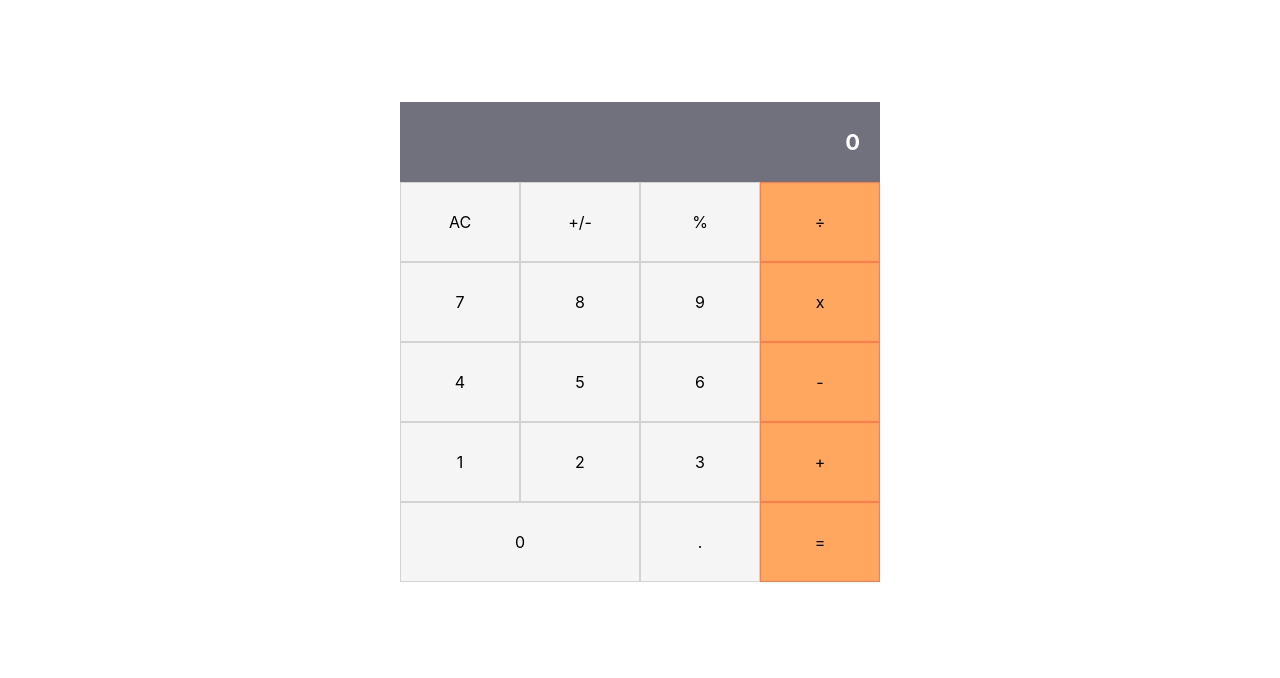
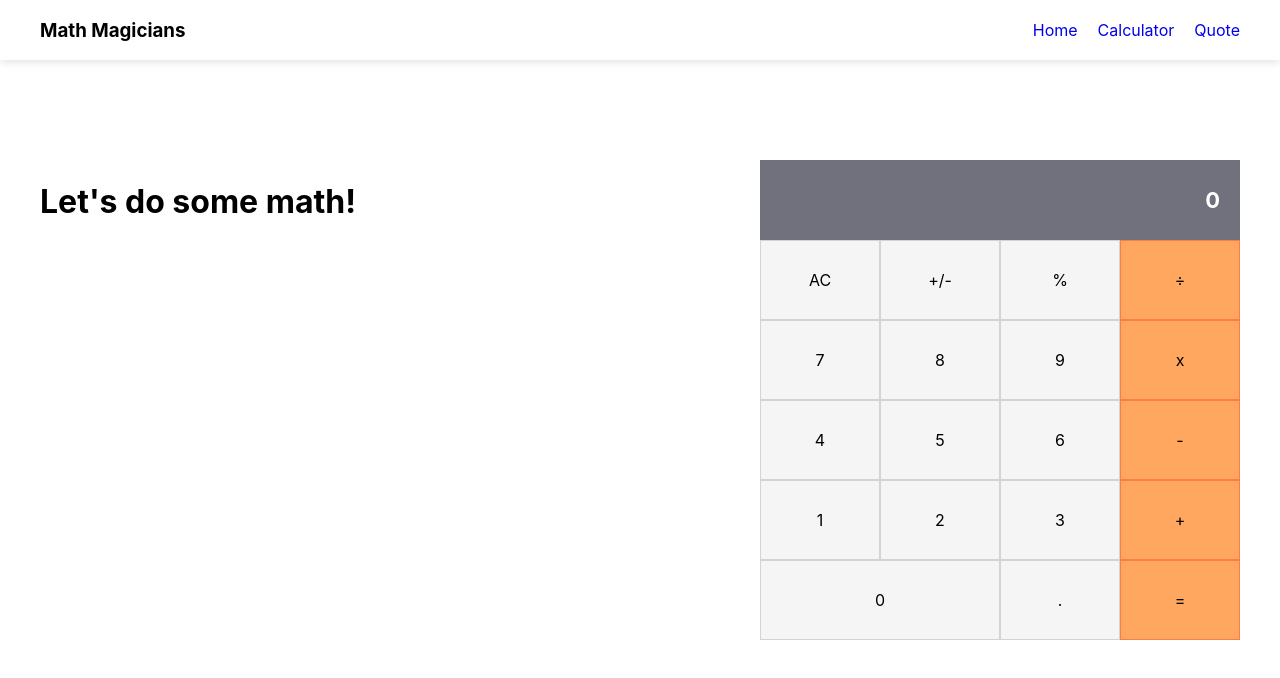
Before and after one commit to fernandorpm/math-magicians, a React (Create React App) app: page /calculator in a window 1280 px wide. Shown: the top 678 px of the page. Built offline with nearby package versions, Linux system fonts and the light colour scheme.

Commit message:
Add quote page, home page, and routes

```diff
--- a/package.json
+++ b/package.json
@@ -10,6 +10,7 @@
     "prop-types": "^15.7.2",
     "react": "^17.0.2",
     "react-dom": "^17.0.2",
+    "react-router-dom": "^5.2.0",
     "react-scripts": "4.0.3",
     "web-vitals": "^1.0.1"
   },
--- a/src/App.css
+++ b/src/App.css
@@ -1,39 +1,40 @@
-.App {
+.navBar {
+  box-shadow: 0 0 10px lightgray;
+}
+
+.navBar * {
+  padding: 0;
+  display: flex;
+  align-items: center;
+  justify-content: space-between;
+  gap: 20px;
+}
+
+.navBar a {
+  text-decoration: none;
+}
+
+.container {
+  max-width: 1200px;
+  margin: 0 auto;
+}
+
+.hasNavbar {
+  padding-top: 100px;
+}
+
+.displayFlex {
+  display: flex;
+  justify-content: space-between;
+}
+
+.quoting {
+  font-size: 40px;
+  font-style: italic;
   text-align: center;
 }
 
-.App-logo {
-  height: 40vmin;
-  pointer-events: none;
+.quoting span {
+  color: #c5c5c5;
+  font-size: 30px;
 }
-
-@media (prefers-reduced-motion: no-preference) {
-  .App-logo {
-    animation: App-logo-spin infinite 20s linear;
-  }
-}
-
-.App-header {
-  background-color: #282c34;
-  min-height: 100vh;
-  display: flex;
-  flex-direction: column;
-  align-items: center;
-  justify-content: center;
-  font-size: calc(10px + 2vmin);
-  color: white;
-}
-
-.App-link {
-  color: #61dafb;
-}
-
-@keyframes App-logo-spin {
-  from {
-    transform: rotate(0deg);
-  }
-
-  to {
-    transform: rotate(360deg);
-  }
-}
--- a/src/App.js
+++ b/src/App.js
@@ -1,11 +1,38 @@
+import React from 'react';
+import {
+  BrowserRouter as Router,
+  Switch,
+  Route,
+} from 'react-router-dom';
+
 import './App.css';
+
+import Navbar from './components/Navbar';
+
+import Home from './pages/Home';
 import Calculator from './components/Calculator';
+import Quote from './pages/Quote';
 
 function App() {
   return (
-    <div className="App">
-      <Calculator />
-    </div>
+    <>
+      <Router>
+        <Navbar />
+        <Switch>
+          <div className="container hasNavbar">
+            <Route path="/calculator">
+              <Calculator />
+            </Route>
+            <Route path="/quote">
+              <Quote />
+            </Route>
+            <Route exact path="/">
+              <Home />
+            </Route>
+          </div>
+        </Switch>
+      </Router>
+    </>
   );
 }
 
--- a/src/components/Calculator.css
+++ b/src/components/Calculator.css
@@ -8,7 +8,6 @@
   grid-template-columns: 120px 120px 120px 120px;
   grid-template-rows: 80px 80px 80px 80px 80px 80px;
   width: fit-content;
-  margin: 8% auto;
 }
 
 .Calculator .Calculator-result {
--- a/src/components/Calculator.js
+++ b/src/components/Calculator.js
@@ -23,6 +23,9 @@ function Calculator() {
   }
 
   return (
+
+    <div className="displayFlex">
+      <h1>Let&apos;s do some math!</h1>
 
       <div className="Calculator">
         <div className="Calculator-result">{display}</div>
@@ -52,6 +55,8 @@ function Calculator() {
         <CalcButton buttonName="=" onClick={handleCalculate} calcObj={calculatorObj} classButton="orangeButton" />
 
       </div>
+
+    </div>
   );
 }
 
--- /dev/null
+++ b/src/components/Navbar.js
@@ -0,0 +1,40 @@
+import React from 'react';
+import { NavLink } from 'react-router-dom';
+
+const Navbar = () => {
+  const links = [
+    {
+      id: 1,
+      path: '/',
+      text: 'Home',
+    },
+    {
+      id: 2,
+      path: '/calculator',
+      text: 'Calculator',
+    },
+    {
+      id: 3,
+      path: '/quote',
+      text: 'Quote',
+    },
+  ];
+
+  return (
+    <nav className="navBar">
+      <div className="container">
+        <h3>Math Magicians</h3>
+        <ul>
+          {links.map((link) => (
+            <li key={link.id}>
+              <NavLink to={link.path} activeClassName="active-link" exact>
+                {link.text}
+              </NavLink>
+            </li>
+          ))}
+        </ul>
+      </div>
+    </nav>
+  );
+};
+export default Navbar;
--- /dev/null
+++ b/src/pages/Home.js
@@ -0,0 +1,13 @@
+import React from 'react';
+
+const Home = () => (
+  <>
+    <h1>Welcome to our page!</h1>
+    {/* eslint-disable-next-line */}
+    <p>Lorem ipsum dolor sit amet, consectetur adipiscing elit, sed do eiusmod tempor incididunt ut labore et dolore magna aliqua. Ut enim ad minim veniam, quis nostrud exercitation ullamco laboris nisi ut aliquip ex ea commodo consequat. Duis aute irure dolor in reprehenderit in voluptate velit esse cillum dolore eu fugiat nulla pariatur. Excepteur sint occaecat cupidatat non proident, sunt in culpa qui officia deserunt mollit anim id est laborum.</p>
+    {/* eslint-disable-next-line */}
+    <p>Dictum non consectetur a erat nam at lectus. In ante metus dictum at tempor commodo. Quisque id diam vel quam elementum pulvinar etiam non. Interdum velit euismod in pellentesque massa placerat duis ultricies. Erat velit scelerisque in dictum non. Tellus rutrum tellus pellentesque eu tincidunt tortor aliquam. Fringilla ut morbi tincidunt augue interdum velit. A condimentum vitae sapien pellentesque habitant morbi tristique senectus et. Nunc aliquet bibendum enim facilisis gravida neque convallis a cras. Lorem ipsum dolor sit amet consectetur. Integer malesuada nunc vel risus commodo viverra maecenas accumsan lacus. Arcu cursus euismod quis viverra nibh cras pulvinar.</p>
+  </>
+);
+
+export default Home;
--- /dev/null
+++ b/src/pages/Quote.js
@@ -0,0 +1,10 @@
+import React from 'react';
+
+const Quote = () => (
+  <>
+    {/* eslint-disable-next-line */}
+    <h1 className="quoting">"Mathematics is not about numbers, equations, computations, or algorithms: it is about understanding."<br /><span>- William Paul Thurston</span></h1>
+  </>
+);
+
+export default Quote;
```
Also changed, not shown: 1 other file (tests, documents, lock files or other folders). Lines whose indentation alone changed are shown as unchanged.
